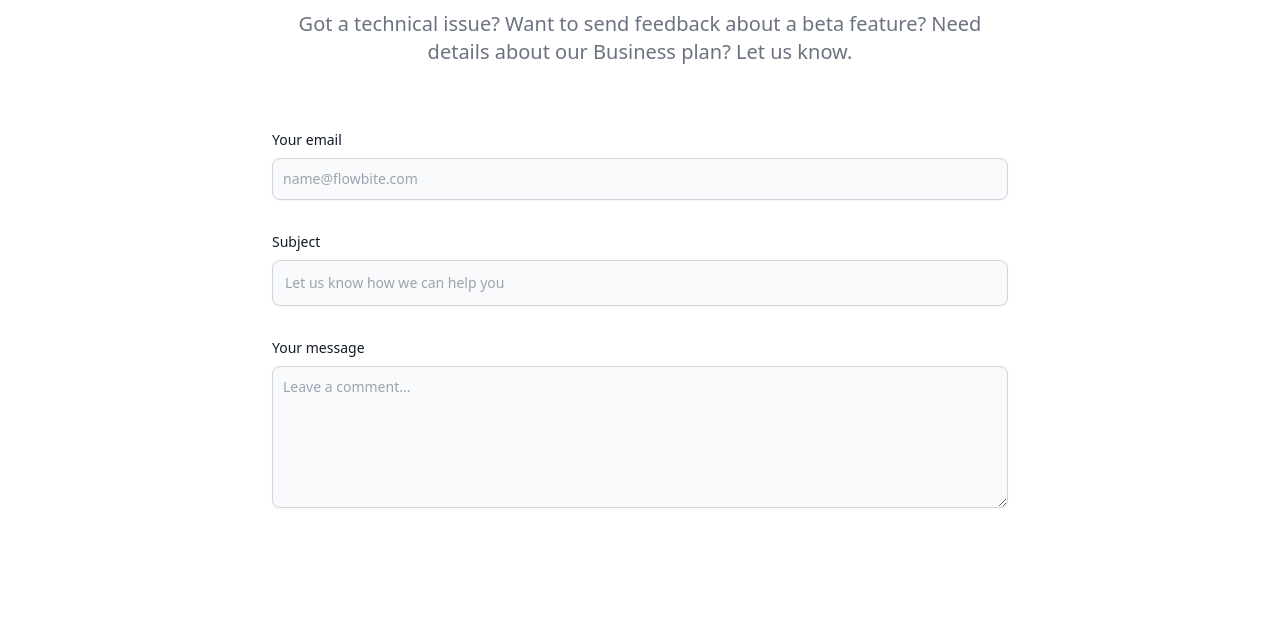
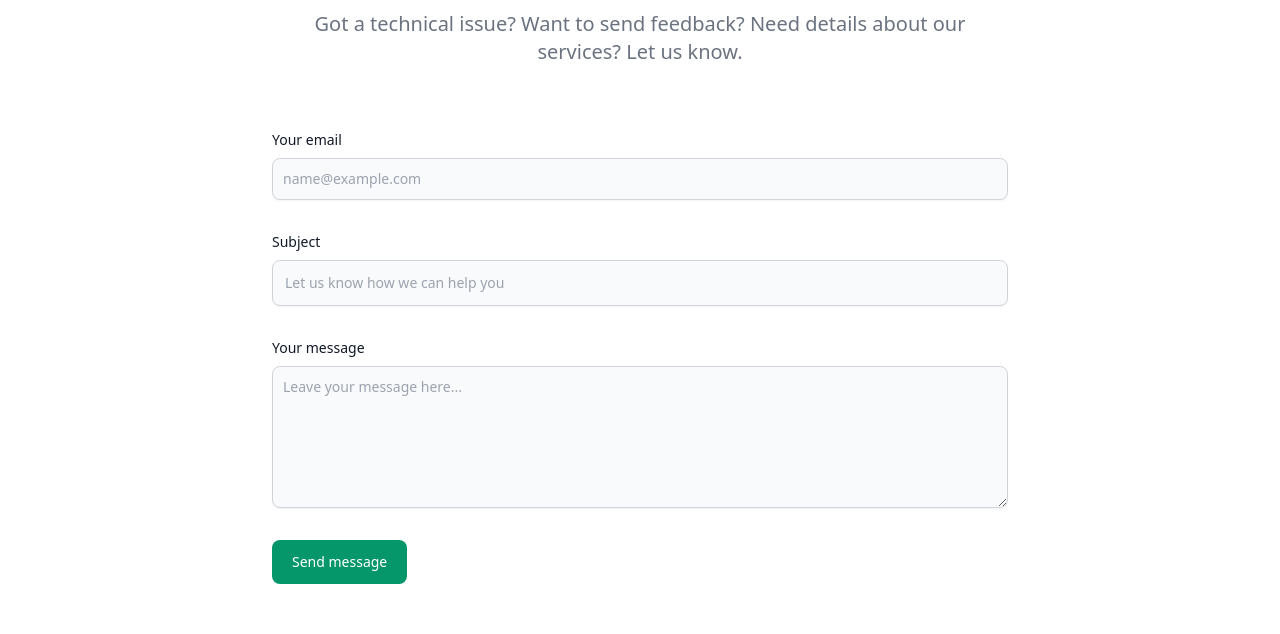
Before and after one commit to hameedsarif20-gif/greenden-tailwindcss, a plain HTML site: page contact.html in a window 1280 px wide. Shown: the part 166-800 px from the top of the page. Drawn offline with nearby package versions, Linux system fonts and the light colour scheme.

Commit message:
Update contact.html

```diff
--- a/contact.html
+++ b/contact.html
@@ -33,28 +33,60 @@
 
 
     </nav>
-    <!-- contact form -->
-     <section class="bg-white dark:bg-gray-900">
+    <!-- Contact Form -->
+<section class="bg-white">
     <div class="py-8 lg:py-16 px-4 mx-auto max-w-screen-md">
-      <h2 class="mb-4 text-4xl tracking-tight font-extrabold text-center text-gray-900 dark:text-white">Contact Us</h2>
-      <p class="mb-8 lg:mb-16 font-light text-center text-gray-500 dark:text-gray-400 sm:text-xl">Got a technical issue? Want to send feedback about a beta feature? Need details about our Business plan? Let us know.</p>
+
+        <h2 class="mb-4 text-4xl tracking-tight font-extrabold text-center text-gray-900">
+            Contact Us
+        </h2>
+
+        <p class="mb-8 lg:mb-16 font-light text-center text-gray-500 sm:text-xl">
+            Got a technical issue? Want to send feedback? Need details about our services? Let us know.
+        </p>
+
         <form action="#" class="space-y-8">
+
+            <!-- Email -->
             <div>
-              <label for="email" class="block mb-2 text-sm font-medium text-gray-900 dark:text-gray-300">Your email</label>
-              <input type="email" id="email" class="shadow-sm bg-gray-50 border border-gray-300 text-gray-900 text-sm rounded-lg focus:ring-primary-500 focus:border-primary-500 block w-full p-2.5 dark:bg-gray-700 dark:border-gray-600 dark:placeholder-gray-400 dark:text-white dark:focus:ring-primary-500 dark:focus:border-primary-500 dark:shadow-sm-light" placeholder="name@flowbite.com" required>
+                <label for="email" class="block mb-2 text-sm font-medium text-gray-900">
+                    Your email
+                </label>
+                <input type="email" id="email"
+                    class="shadow-sm bg-gray-50 border border-gray-300 text-gray-900 text-sm rounded-lg block w-full p-2.5 focus:ring-green-500 focus:border-green-500"
+                    placeholder="name@example.com" required>
             </div>
+
+            <!-- Subject -->
             <div>
-              <label for="subject" class="block mb-2 text-sm font-medium text-gray-900 dark:text-gray-300">Subject</label>
-              <input type="text" id="subject" class="block p-3 w-full text-sm text-gray-900 bg-gray-50 rounded-lg border border-gray-300 shadow-sm focus:ring-primary-500 focus:border-primary-500 dark:bg-gray-700 dark:border-gray-600 dark:placeholder-gray-400 dark:text-white dark:focus:ring-primary-500 dark:focus:border-primary-500 dark:shadow-sm-light" placeholder="Let us know how we can help you" required>
+                <label for="subject" class="block mb-2 text-sm font-medium text-gray-900">
+                    Subject
+                </label>
+                <input type="text" id="subject"
+                    class="block p-3 w-full text-sm text-gray-900 bg-gray-50 rounded-lg border border-gray-300 shadow-sm focus:ring-green-500 focus:border-green-500"
+                    placeholder="Let us know how we can help you" required>
             </div>
+
+            <!-- Message -->
             <div class="sm:col-span-2">
-              <label for="message" class="block mb-2 text-sm font-medium text-gray-900 dark:text-gray-400">Your message</label>
-              <textarea id="message" rows="6" class="block p-2.5 w-full text-sm text-gray-900 bg-gray-50 rounded-lg shadow-sm border border-gray-300 focus:ring-primary-500 focus:border-primary-500 dark:bg-gray-700 dark:border-gray-600 dark:placeholder-gray-400 dark:text-white dark:focus:ring-primary-500 dark:focus:border-primary-500" placeholder="Leave a comment..."></textarea>
+                <label for="message" class="block mb-2 text-sm font-medium text-gray-900">
+                    Your message
+                </label>
+                <textarea id="message" rows="6"
+                    class="block p-2.5 w-full text-sm text-gray-900 bg-gray-50 rounded-lg shadow-sm border border-gray-300 focus:ring-green-500 focus:border-green-500"
+                    placeholder="Leave your message here..."></textarea>
             </div>
-          <button type="submit" class="py-3 px-5 text-sm font-medium text-center text-white rounded-lg bg-primary-700 sm:w-fit hover:bg-primary-800 focus:ring-4 focus:outline-none focus:ring-primary-300 dark:bg-primary-600 dark:hover:bg-primary-700 dark:focus:ring-primary-800">Send message</button>
+
+            <!-- Submit Button -->
+            <button type="submit"
+                class="py-3 px-5 text-sm font-medium text-center text-white rounded-lg bg-green-600 hover:bg-green-700 focus:ring-4 focus:outline-none focus:ring-green-300">
+                Send message
+            </button>
+
         </form>
     </div>
 </section>
+
     <!-- FOOTER -->
     <section class="bg-green-100 p-10  flex flex-col gap-5">
         <h1 class="text-4xl font-bold">Greenden</h1>
```
Lines whose indentation alone changed are shown as unchanged.
